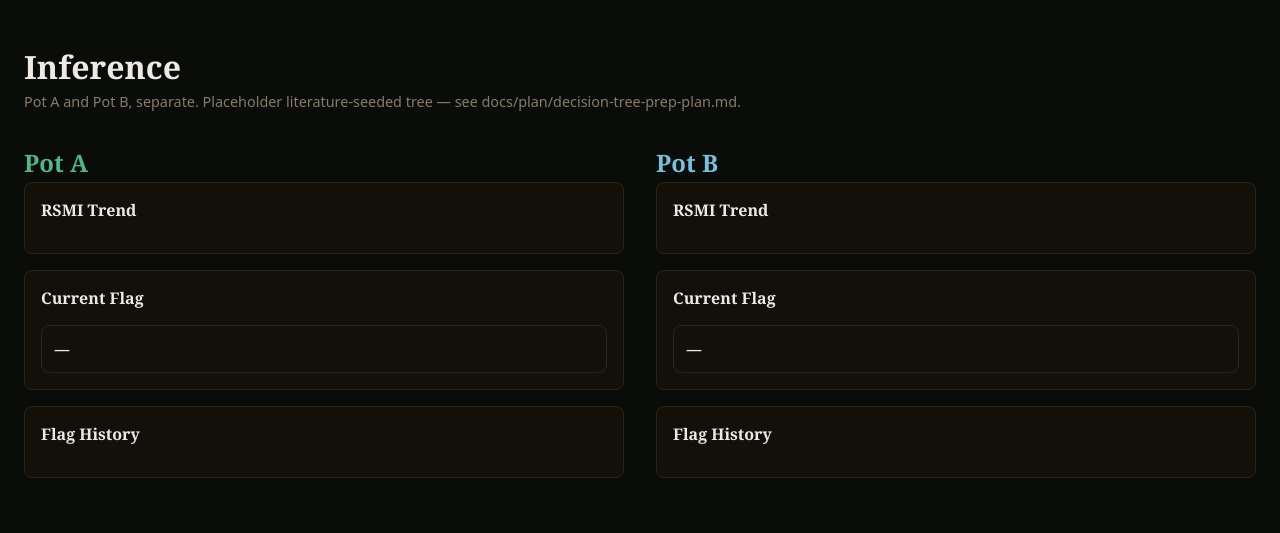
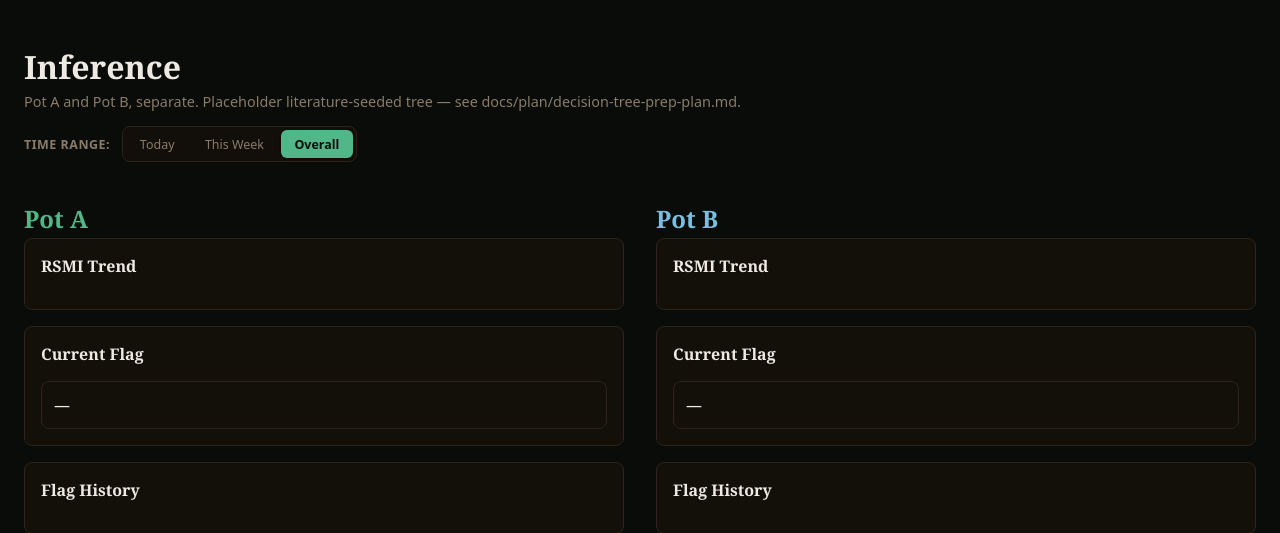
Before and after one commit to codeNick7/KA-Edge-AI-Node, a Flask app: page /inference in a window 1280 px wide. Shown: the part 57-590 px from the top of the page. Run offline with Flask 3, Linux system fonts and the light colour scheme; data that the repository does not hold is empty.

Commit message:
Add 'Today', 'This Week', 'Overall' time range filters to Raw and Inference dashboards

```diff
--- a/source/dashboard/static/dashboard.css
+++ b/source/dashboard/static/dashboard.css
@@ -311,3 +311,49 @@ body {
   transition: filter 0.15s;
 }
 .ka-nav-download:hover { filter: brightness(1.1); }
+
+/* ── Time Range Filter Bar ────────────────────────────────────────────── */
+.ka-filter-bar {
+  display: flex;
+  align-items: center;
+  gap: 0.75rem;
+  margin-bottom: 1.25rem;
+  flex-wrap: wrap;
+}
+.ka-filter-label {
+  font-size: 0.78rem;
+  color: var(--muted-foreground);
+  font-weight: 600;
+  text-transform: uppercase;
+  letter-spacing: 0.04em;
+}
+.ka-filter-group {
+  display: inline-flex;
+  background: var(--secondary);
+  border: 1px solid var(--border);
+  border-radius: var(--radius);
+  padding: 0.2rem;
+  gap: 0.2rem;
+}
+.ka-filter-btn {
+  background: transparent;
+  border: none;
+  color: var(--muted-foreground);
+  padding: 0.35rem 0.85rem;
+  font-size: 0.78rem;
+  font-family: var(--font-sans);
+  font-weight: 500;
+  border-radius: calc(var(--radius) - 2px);
+  cursor: pointer;
+  transition: all 0.15s ease;
+}
+.ka-filter-btn:hover {
+  color: var(--foreground);
+  background: rgba(255, 255, 255, 0.05);
+}
+.ka-filter-btn.active {
+  background: var(--accent);
+  color: var(--accent-foreground);
+  font-weight: 700;
+  box-shadow: 0 1px 3px rgba(0,0,0,0.3);
+}
--- a/source/dashboard/static/dashboard.js
+++ b/source/dashboard/static/dashboard.js
@@ -1,11 +1,15 @@
-// dashboard.js — Karbon Assure dual-pot live dashboard (v3.0)
-// Changes: full history loaded on page load (n=0), live tail appended every
-// second. Corrected pot labels (A→A1, B→A0). Status bar populated from
-// /api/status. Download CSV button wired.
+// dashboard.js — Karbon Assure dual-pot live dashboard (v3.1)
+// Features:
+//   - Full history loaded on page load (n=0), live tail appended every second.
+//   - Time range filters: "Today", "This Week", "Overall".
+//   - Corrected pot labels (Pot A: 0x76/A1, Pot B: 0x77/A0).
+//   - Status bar with collecting-since date, counts, and NTP sync status.
+//   - Download CSV button.
 window.KA = window.KA || {};
 
 KA.REFRESH_MS  = 1000;   // 1 Hz — matches sketch 1-second logging cadence
 KA.N_LIVE      = 60;     // points fetched on each live tick (tail only)
+KA.currentFilter = "overall"; // "today" | "week" | "overall"
 
 // Sensor definitions — shown as raw-value cards + trend charts
 // key must match the field names returned by /api/raw
@@ -46,6 +50,59 @@ function fmtTs(iso) {
   } catch (e) { return iso; }
 }
 
+// ── Time range filtering ───────────────────────────────────────────────────
+function _isDateInFilter(isoString, filter) {
+  if (!isoString || filter === "overall") return true;
+  var d = new Date(isoString).getTime();
+  if (isNaN(d)) return true;
+  var now = Date.now();
+  if (filter === "today") {
+    var todayStart = new Date();
+    todayStart.setHours(0, 0, 0, 0);
+    return d >= todayStart.getTime();
+  }
+  if (filter === "week") {
+    var sevenDaysAgo = now - 7 * 24 * 60 * 60 * 1000;
+    return d >= sevenDaysAgo;
+  }
+  return true;
+}
+
+function _filterDataset(values, dates, filter) {
+  if (filter === "overall" || !dates || !dates.length) {
+    return { values: values, dates: dates };
+  }
+  var filtValues = [];
+  var filtDates = [];
+  for (var i = 0; i < dates.length; i++) {
+    if (_isDateInFilter(dates[i], filter)) {
+      filtDates.push(dates[i]);
+      filtValues.push(values[i]);
+    }
+  }
+  // If filter produces too few points (e.g. at the start of a day), show available points
+  if (filtValues.length < 2 && values.length >= 2) {
+    return { values: values, dates: dates };
+  }
+  return { values: filtValues, dates: filtDates };
+}
+
+function _setupFilterListeners(groupId, onFilterChange) {
+  var group = document.getElementById(groupId);
+  if (!group) return;
+  var btns = group.querySelectorAll(".ka-filter-btn");
+  btns.forEach(function (btn) {
+    btn.addEventListener("click", function () {
+      btns.forEach(function (b) { b.classList.remove("active"); });
+      btn.classList.add("active");
+      KA.currentFilter = btn.getAttribute("data-filter") || "overall";
+      if (typeof onFilterChange === "function") {
+        onFilterChange();
+      }
+    });
+  });
+}
+
 // ── status bar ─────────────────────────────────────────────────────────────
 KA.refreshStatus = function () {
   fetchJson("/api/status").then(function (s) {
@@ -79,8 +136,6 @@ function updateRawCard(pot, sensor, meta, rows) {
 }
 
 // ── chart state — per-pot, per-sensor history buffer ──────────────────────
-// Stores {values: [], dates: []} so we can append live points without
-// re-fetching the entire history on every tick.
 var _chartData = {};   // _chartData[pot][sensor] = {values, dates}
 
 function _ensureChartData(pot, sensor) {
@@ -108,7 +163,8 @@ function _renderCharts(pot) {
     if (!container) return;
     var buf = _ensureChartData(pot, sensor);
     if (!buf.values.length) return;
-    var chart = KA.trendChart(buf.values, buf.dates, POT_COLOUR[pot], SENSOR_META[sensor].unit, false);
+    var filt = _filterDataset(buf.values, buf.dates, KA.currentFilter);
+    var chart = KA.trendChart(filt.values, filt.dates, POT_COLOUR[pot], SENSOR_META[sensor].unit, false);
     container.innerHTML = "";
     container.appendChild(chart);
   });
@@ -127,6 +183,11 @@ KA.initRawPage = function (pots) {
     }
     var sub = document.querySelector("[data-pot='" + pot + "'] .ka-pot-subtitle");
     if (sub) sub.textContent = POT_LABEL[pot] || "";
+  });
+
+  // Setup time range filter buttons
+  _setupFilterListeners("raw-filter-group", function () {
+    pots.forEach(_renderCharts);
   });
 
   // Load full history on page load, then refresh status bar
@@ -169,7 +230,7 @@ KA.initRawPage = function (pots) {
         })
         .catch(function (e) { console.warn("live tick fetch error:", e); });
     });
-    // Refresh status bar every 10 seconds (not every tick)
+    // Refresh status bar every 10 seconds
     if ((Date.now() / 1000 | 0) % 10 === 0) KA.refreshStatus();
   }
 
@@ -184,7 +245,8 @@ KA.initInferencePage = function (pots) {
   function renderInfChart(pot) {
     var chartContainer = document.getElementById("chart-rsmi-" + pot);
     if (!chartContainer || !_infChartData[pot] || !_infChartData[pot].rsmi.length) return;
-    var chart = KA.trendChart(_infChartData[pot].rsmi, _infChartData[pot].dates, POT_COLOUR[pot], "", false);
+    var filt = _filterDataset(_infChartData[pot].rsmi, _infChartData[pot].dates, KA.currentFilter);
+    var chart = KA.trendChart(filt.values, filt.dates, POT_COLOUR[pot], "", false);
     chartContainer.innerHTML = "";
     chartContainer.appendChild(chart);
   }
@@ -228,6 +290,11 @@ KA.initInferencePage = function (pots) {
     }
   }
 
+  // Setup time range filter buttons
+  _setupFilterListeners("inference-filter-group", function () {
+    pots.forEach(renderInfChart);
+  });
+
   // Initial load: full history
   pots.forEach(function (pot) {
     _infChartData[pot] = { rsmi: [], dates: [] };
--- a/source/dashboard/templates/inference.html
+++ b/source/dashboard/templates/inference.html
@@ -3,6 +3,16 @@
 {% block content %}
 <h1 class="ka-page-title">Inference</h1>
 <p class="ka-page-sub">Pot A and Pot B, separate. Placeholder literature-seeded tree — see docs/plan/decision-tree-prep-plan.md.</p>
+
+{# ── Time range filter ─────────────────────────────────────────── #}
+<div class="ka-filter-bar">
+  <span class="ka-filter-label">Time Range:</span>
+  <div class="ka-filter-group" id="inference-filter-group">
+    <button type="button" class="ka-filter-btn" data-filter="today">Today</button>
+    <button type="button" class="ka-filter-btn" data-filter="week">This Week</button>
+    <button type="button" class="ka-filter-btn active" data-filter="overall">Overall</button>
+  </div>
+</div>
 
 <div class="ka-pot-columns">
   {% for pot in pots %}
```
Also changed, not shown: source/dashboard/templates/raw.html (+10 -0 lines).
